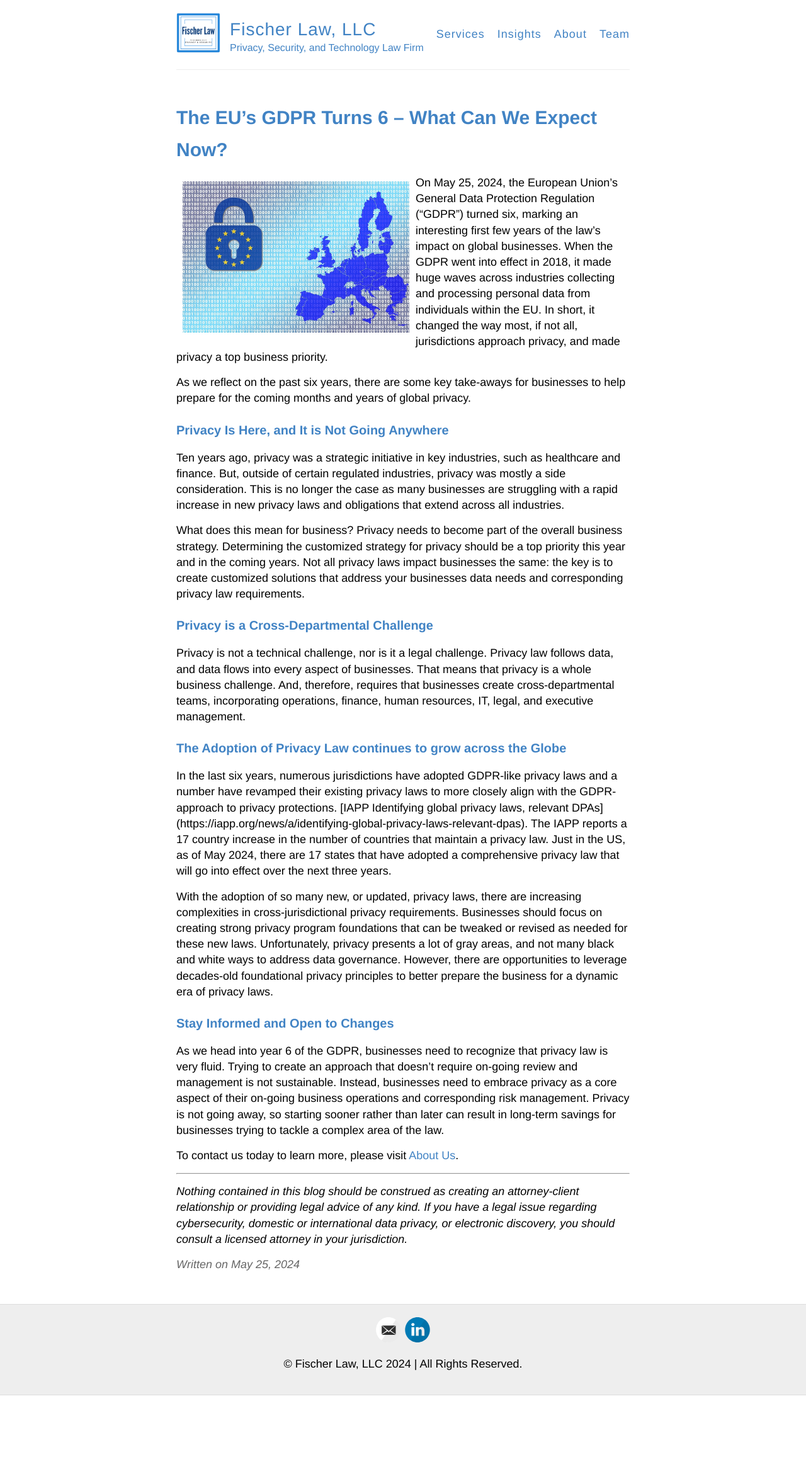
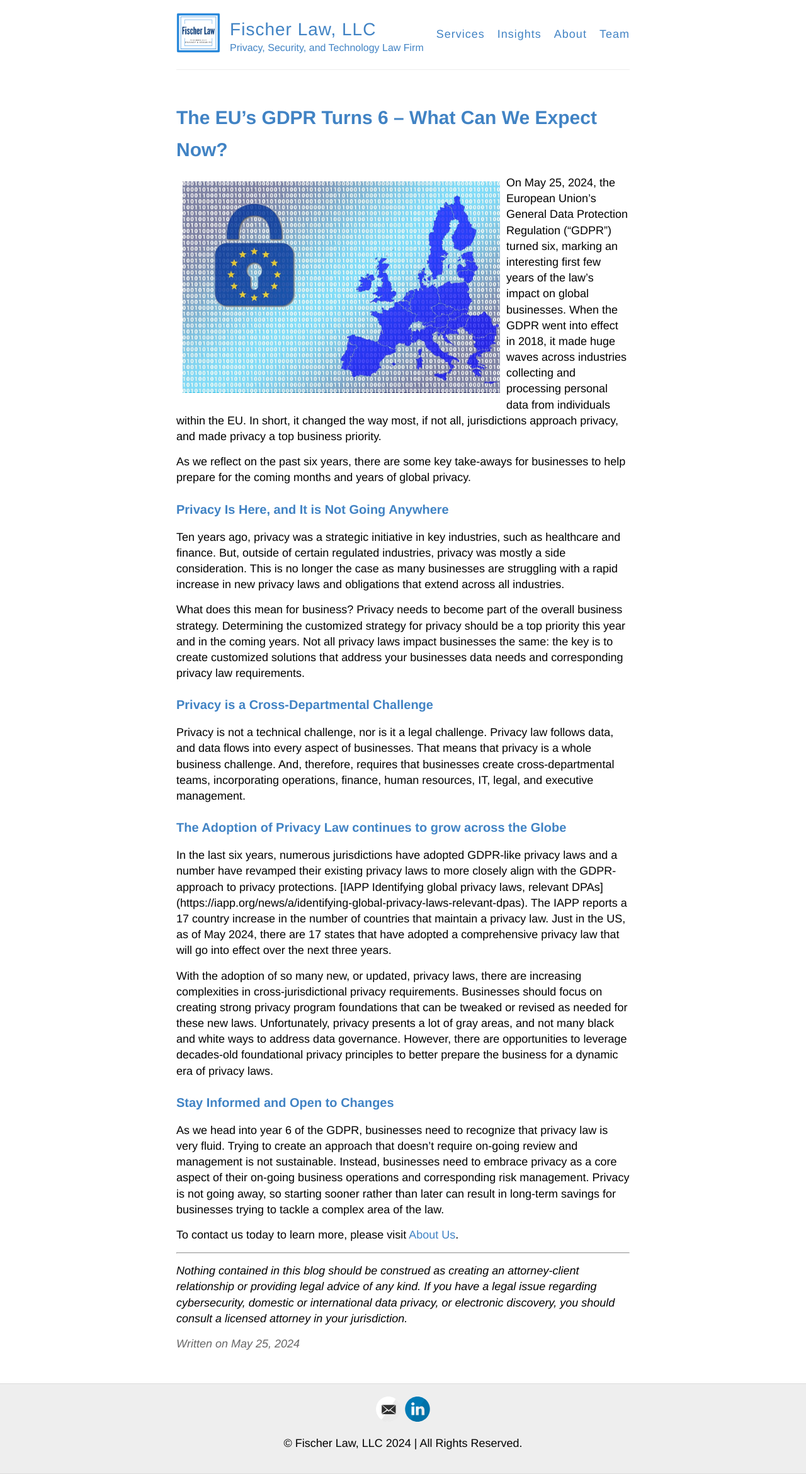
Before and after one commit to jfischeresq/jordanfischerlaw.github.io, a Jekyll site: the page built from _posts/2024-05-25-The GDPR Turns 6.md, in a window 1280 px wide. Shown: the whole page at 63% size. Built offline with Jekyll 4.4.1, drawn with Linux system fonts in a browser that asks for light colours; before the commit the page ends 2216 px from its top, so only the background shows below that.

Commit message:
Update 2024-05-25-The GDPR Turns 6.md

```diff
--- a/_posts/2024-05-25-The GDPR Turns 6.md
+++ b/_posts/2024-05-25-The GDPR Turns 6.md
@@ -2,7 +2,7 @@
 layout: post
 title: The EU’s GDPR Turns 6 – What Can We Expect Now?
 ---
-<img style="float: left; max-width:50%; height:auto; margin:10px; " src="/images/gdpr-3518254_1280.jpg">
+<img style="float: left; max-width:70%; height:auto; margin:10px; " src="/images/gdpr-3518254_1280.jpg">
 
 On May 25, 2024, the European Union’s General Data Protection Regulation (“GDPR”) turned six, marking an interesting first few years of the law’s impact on global businesses. When the GDPR went into effect in 2018, it made huge waves across industries collecting and processing personal data from individuals within the EU. In short, it changed the way most, if not all, jurisdictions approach privacy, and made privacy a top business priority.
 
```
